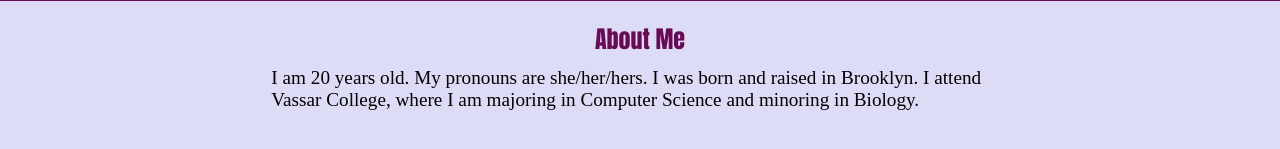
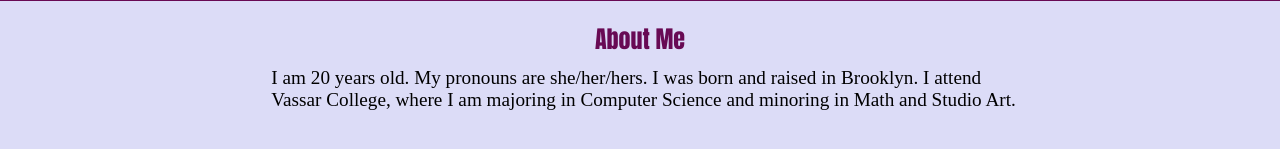
Before and after one commit to RabiahAziz/Personal_Website, a plain HTML site: page index.html in a window 1280 px wide. Shown: the part 535-684 px from the top of the page. Drawn offline with Linux system fonts and the light colour scheme.

Commit message:
Updated minor in the about me Section

```diff
--- a/index.html
+++ b/index.html
@@ -46,7 +46,7 @@
   <header>
   <main>
     <h2> About Me</h2>
-    <p> I am 20 years old. My pronouns are she/her/hers. I was born and raised in Brooklyn. I attend Vassar College, where I am majoring in Computer Science and minoring in Biology.
+    <p> I am 20 years old. My pronouns are she/her/hers. I was born and raised in Brooklyn. I attend Vassar College, where I am majoring in Computer Science and minoring in Math and Studio Art.
     </p>
     </main>
   </header>
```
